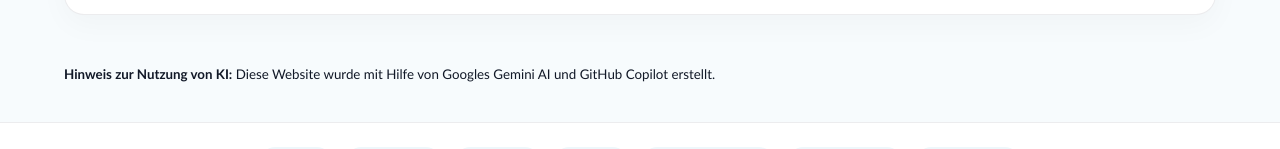
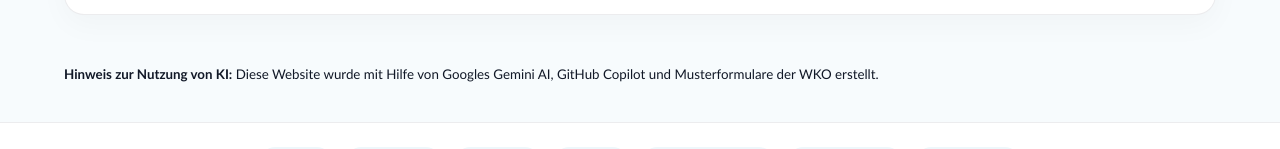
Before and after one commit to Richard-Gbenjen-TU/Praxisbeispiel, a plain HTML site: page about-us.html in a window 1280 px wide. Shown: the part 1250-1399 px from the top of the page. Drawn offline with Linux system fonts and the light colour scheme; a web font is replaced by a local one.

Commit message:
Kennzeichnung der Musterformulare der WKO

```diff
--- a/about-us.html
+++ b/about-us.html
@@ -102,7 +102,8 @@
       <div class="ki-hinweis">
         <small>
           <strong>Hinweis zur Nutzung von KI:</strong> Diese Website wurde mit
-          Hilfe von Googles Gemini AI und GitHub Copilot erstellt.
+          Hilfe von Googles Gemini AI, GitHub Copilot und Musterformulare der
+          WKO erstellt.
         </small>
       </div>
     </main>
```
